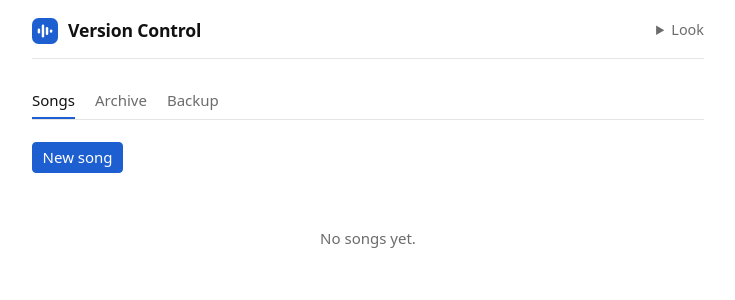
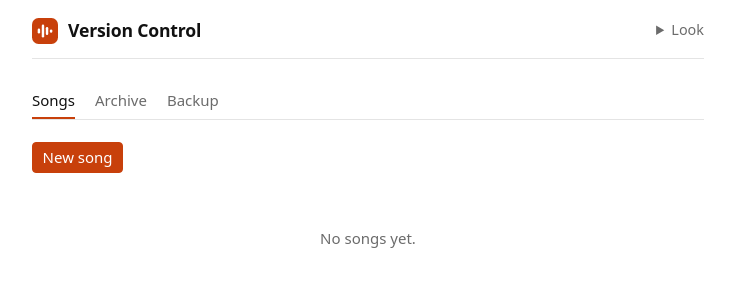
Before and after one commit to sodasam1/version-control, a Flask app: page / in a window 1280 px wide. Shown: the top 300 px of the page, without its empty margins (272-1007 px from the left). Run offline with Flask 3, Linux system fonts and the light colour scheme; data that the repository does not hold is empty; parts of the project's set-up code (start-up, migrations or seed data) failed here and were passed over; some libraries are stand-ins or nearby versions.

Commit message:
Sync kit (orange default, wave touch) and the accent-coloured logo
Co-Authored-By: Claude Sonnet 5.5 <noreply@anthropic.com>
Claude-Session: https://claude.ai/code/session_01BSXodgAT6s6KxAjSksQgv2

```diff
--- a/app/versioncontrol/templates/_logo.html
+++ b/app/versioncontrol/templates/_logo.html
@@ -1 +1 @@
-<svg xmlns="http://www.w3.org/2000/svg" viewBox="0 0 32 32" aria-hidden="true"><rect width="32" height="32" rx="8" fill="#1d5fd1"/><g fill="#fff"><rect x="7" y="13" width="3" height="6" rx="1.5"/><rect x="12" y="8" width="3" height="16" rx="1.5"/><rect x="17" y="11" width="3" height="10" rx="1.5"/><rect x="22" y="14" width="3" height="4" rx="1.5"/></g></svg>
+<svg xmlns="http://www.w3.org/2000/svg" viewBox="0 0 32 32" aria-hidden="true"><rect class="mark-bg" width="32" height="32" rx="8"/><g class="mark-fg"><rect x="7" y="13" width="3" height="6" rx="1.5"/><rect x="12" y="8" width="3" height="16" rx="1.5"/><rect x="17" y="11" width="3" height="10" rx="1.5"/><rect x="22" y="14" width="3" height="4" rx="1.5"/></g></svg>
--- a/static/listen.css
+++ b/static/listen.css
@@ -6,7 +6,9 @@ body { -webkit-font-smoothing: antialiased; }
 /* page header: logo and name on the left, one quiet link on the right */
 .page-head { display: flex; align-items: center; gap: 14px; padding: 1.1rem 0 .9rem; border-bottom: 1px solid var(--line); margin-bottom: 1.5rem; flex-wrap: wrap; }
 .brand { display: flex; align-items: center; gap: 10px; font-weight: 700; font-size: 1.1rem; letter-spacing: -.01em; color: var(--text); text-decoration: none; }
-.brand svg { flex: none; width: 26px; height: 26px; }   /* the logo is inline markup in the page: a data: URL image is blocked by the server's own Content-Security-Policy */
+.brand svg { flex: none; width: 26px; height: 26px; }
+.brand .mark-bg { fill: var(--accent); }                       /* the mark takes the chosen accent colour, like the rest of the look */
+.brand .mark-fg { fill: var(--accent-text); }   /* the logo is inline markup in the page: a data: URL image is blocked by the server's own Content-Security-Policy */
 .page-head .spacer { flex: 1; }
 .page-head a.quiet, .page-head summary { color: var(--muted); font-size: .9rem; text-decoration: none; cursor: pointer; }
 .page-head a.quiet:hover { color: var(--text); text-decoration: underline; }
--- a/static/minimal/theme-menu.js
+++ b/static/minimal/theme-menu.js
@@ -18,7 +18,7 @@
   function render() {
     host.textContent = "";
     const colors = root.dataset.colors || "auto";
-    const accent = root.dataset.accent || "blue";
+    const accent = root.dataset.accent || "orange";
     const g1 = document.createElement("div"); g1.className = "theme-row"; g1.setAttribute("role", "group"); g1.setAttribute("aria-label", "Colors");
     for (const c of ["auto", "light", "dark"]) {
       g1.appendChild(button(c[0].toUpperCase() + c.slice(1), colors === c, () => {
@@ -27,7 +27,7 @@
       }));
     }
     const g2 = document.createElement("div"); g2.className = "accent-row"; g2.setAttribute("role", "group"); g2.setAttribute("aria-label", "Accent");
-    for (const a of ["blue", "teal", "green", "purple", "pink", "ink", "orange"]) {
+    for (const a of ["orange", "blue", "teal", "green", "purple", "pink", "ink"]) {
       const b = button("", accent === a, () => {
         root.dataset.accent = a; store.set("site.accent", a); render(); document.dispatchEvent(new Event("themechange"));
       }, { "data-a": a, "aria-label": a });
--- a/static/minimal/theme.js
+++ b/static/minimal/theme.js
@@ -2,7 +2,7 @@
 // Load this in <head> (a separate file: the apps' CSP forbids inline scripts) so the chosen look is there from the first paint.
 // Two choices, shared by every app on the site (same origin, same localStorage keys):
 //   site.colors : "auto" (default, follows the device), "light", "dark"  -> <html data-colors="light|dark">
-//   site.accent : blue (default), teal, green, purple, pink, ink, orange   -> <html data-accent="...">
+//   site.accent : orange (default, the same as Riffbox), blue, teal, green, purple, pink, ink   -> <html data-accent="...">
 // There is one style (Minimal); it is the default look of the page, so there is no style switch.
 try {
   const c = localStorage.getItem("site.colors") || localStorage.getItem("riffbox.colors");
--- a/static/wave/wave.js
+++ b/static/wave/wave.js
@@ -11,7 +11,7 @@ window.Wave = (function () {
   function css() {
     if (!colors) {
       const s = getComputedStyle(document.documentElement);
-      colors = { accent: s.getPropertyValue("--accent").trim() || "#1d5fd1", muted: s.getPropertyValue("--muted").trim() || "#888" };
+      colors = { accent: s.getPropertyValue("--accent").trim() || "#c8400b", muted: s.getPropertyValue("--muted").trim() || "#888" };
     }
     return colors;
   }
```
Also changed, not shown: static/minimal/minimal.css (+4 -4 lines), static/favicon.svg.
